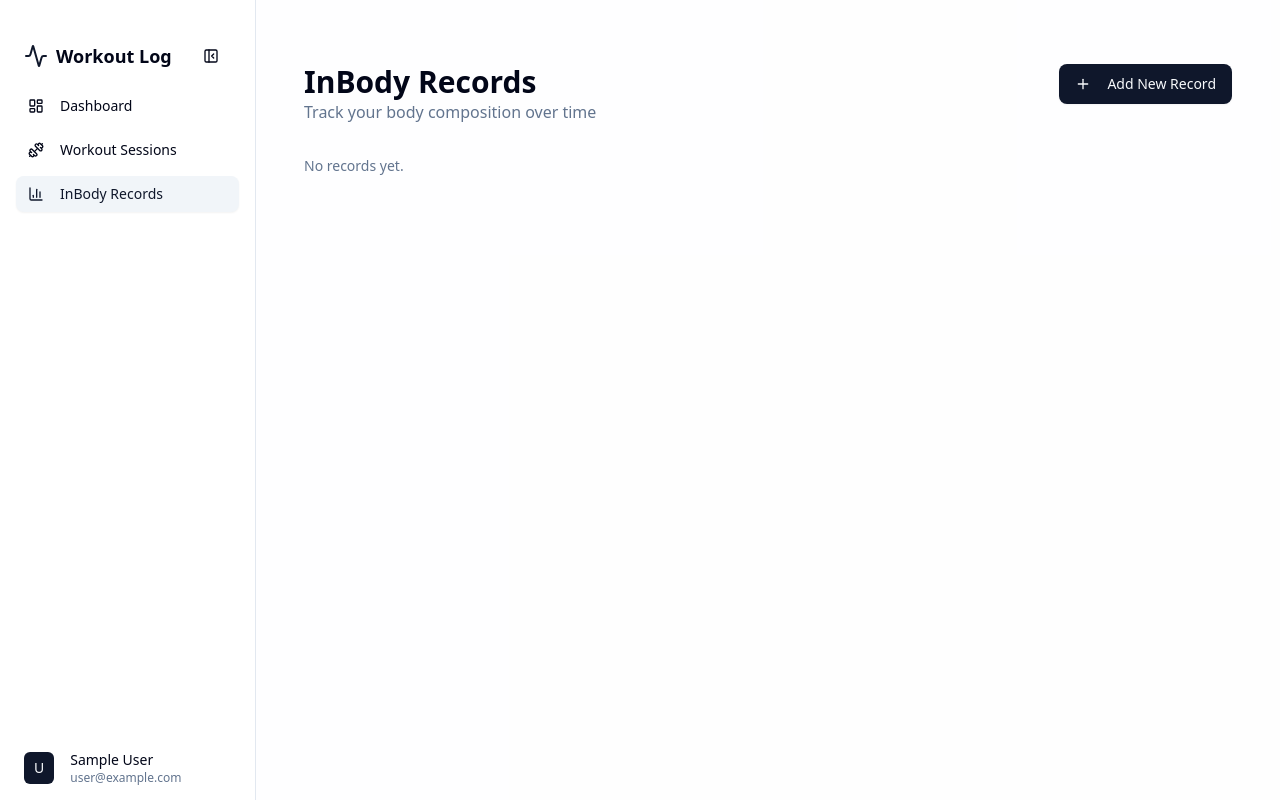
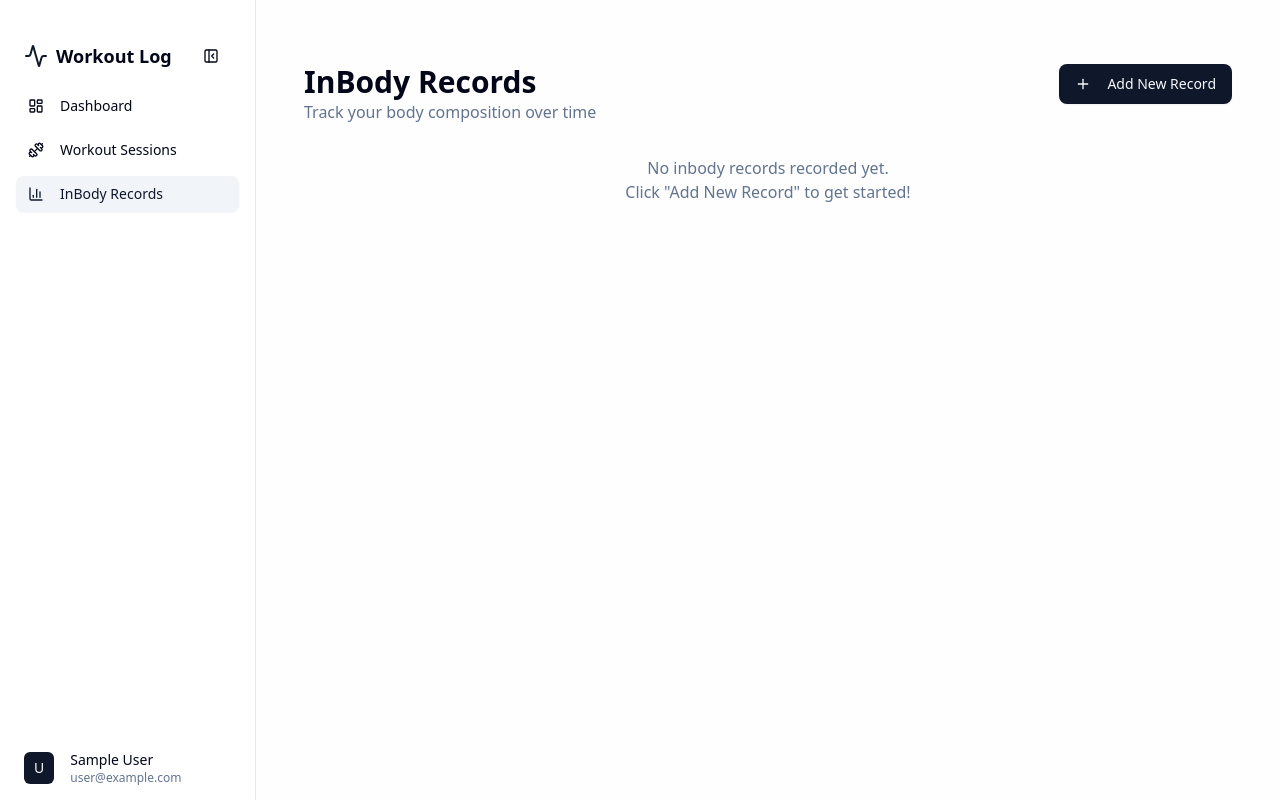
Before and after one commit to Winnie0609/fitjot, a Next.js app: page /inbody in a window 1280 px wide. Built offline with nearby package versions, Linux system fonts and the light colour scheme; no server answers; the database is empty; sample sign-in values are in the browser's storage.

Commit message:
Update InBodyPage and Dashboard components to enhance user feedback. Modify no records message in InBodyPage for clarity and add prompt to encourage record creation. Simplify no records display in Dashboard by replacing text with a placeholder.

```diff
--- a/app/inbody/page.tsx
+++ b/app/inbody/page.tsx
@@ -95,7 +95,10 @@ function InBodyPageContent() {
           <Loader2 className="h-5 w-5 animate-spin mr-2" /> Loading records...
         </div>
       ) : inBodyRecords.length === 0 ? (
-        <div className="text-sm text-muted-foreground">No records yet.</div>
+        <div className="text-center text-muted-foreground mt-8">
+          <p>No inbody records recorded yet.</p>
+          <p>Click &quot;Add New Record&quot; to get started!</p>
+        </div>
       ) : (
         <div className="space-y-2">
           {inBodyRecords.map((r) => {
--- a/components/Dashboard.tsx
+++ b/components/Dashboard.tsx
@@ -145,7 +145,7 @@ export function Dashboard() {
                             month: 'short',
                             day: 'numeric',
                           })
-                        : 'No workouts yet'}
+                        : '-'}
                     </p>
                     {summary.latestWorkout.mood === 'happy' && (
                       <Smile className="h-4 w-4 text-green-600" />
@@ -194,7 +194,7 @@ export function Dashboard() {
                             month: 'short',
                             day: 'numeric',
                           })
-                        : 'No records yet'}
+                        : '-'}
                     </p>
 
                     {!loading && summary.latestInBody.weight && (
```
